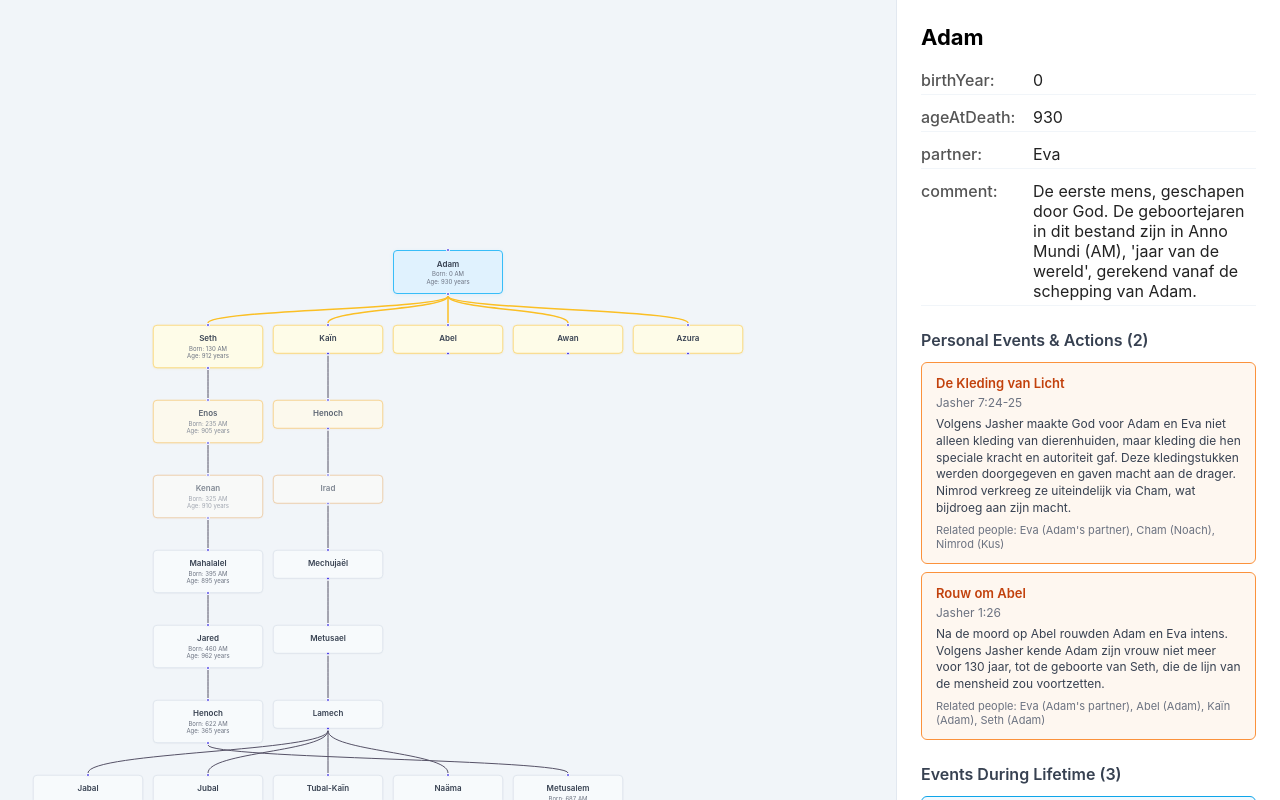
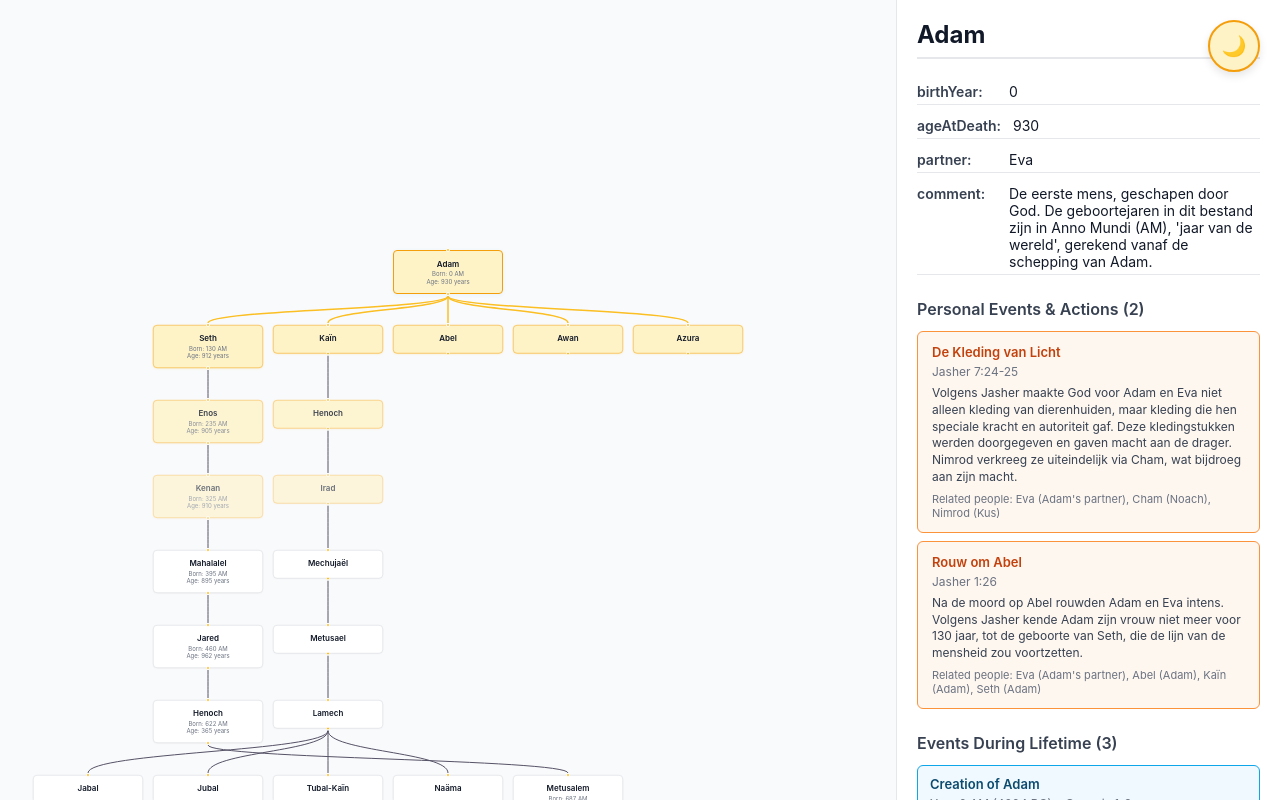
Before and after one commit to RobCvdV/adam-lineage-tree, a React (Vite) app: page / in a window 1280 px wide. Built offline with nearby package versions, Linux system fonts and the light colour scheme.

Commit message:
feat: add dark mode support with toggle switch - Add ThemeContext with light/dark theme colors - Add ThemeToggle component with sun/moon icons - Update all components to use theme colors - Support system preference detection - Save theme preference to localStorage - Smooth transitions between themes

```diff
--- a/src/components/AdamLineageTree.tsx
+++ b/src/components/AdamLineageTree.tsx
@@ -3,6 +3,8 @@ import { Edge, NodeMouseHandler, NodeTypes, ReactFlow, ReactFlowInstance } from
 import '@xyflow/react/dist/style.css';
 import PersonNodeComponent, { PersonNode, PersonNodeData } from './PersonNodeComponent';
 import DetailsPanel from './DetailsPanel';
+import ThemeToggle from './ThemeToggle';
+import { useTheme } from '../context/ThemeContext';
 import { LineageData, lineageData } from "../domain/LineageData";
 import { findDescendantEdges, findDescendants } from './flowHelpers';
 import type { OnInit } from "@xyflow/react/dist/esm/types";
@@ -23,6 +25,7 @@ const defaultEdgeOptions = {
 };
 
 const AdamLineageTree: React.FC = () => {
+  const {theme} = useTheme();
   const [elements, setElements] = useState<{ nodes: PersonNode[]; edges: Edge[] }>({
     nodes: [],
     edges: []
@@ -199,9 +202,12 @@ const AdamLineageTree: React.FC = () => {
       flexDirection: isMobile ? 'column' : 'row',
       width: '100vw',
       height: '100vh',
-      background: '#f1f5f9',
+      background: theme.surfaceBackground,
       position: 'relative'
     }}>
+      {/* Theme Toggle Button */}
+      <ThemeToggle isMobile={isMobile}/>
+
       {/* Mobile Header with Details Toggle */}
       {isMobile && (
         <div style={{
@@ -209,15 +215,15 @@ const AdamLineageTree: React.FC = () => {
           justifyContent: 'space-between',
           alignItems: 'center',
           padding: '12px 16px',
-          background: '#fff',
-          borderBottom: '1px solid #e2e8f0',
+          background: theme.panelBackground,
+          borderBottom: `1px solid ${theme.sectionBorder}`,
           zIndex: 10
         }}>
           <h1 style={{
             margin: 0,
             fontSize: '18px',
             fontWeight: 600,
-            color: '#374151'
+            color: theme.primaryText
           }}>
             Adam Lineage
           </h1>
@@ -226,9 +232,9 @@ const AdamLineageTree: React.FC = () => {
               onClick={toggleMobileDetails}
               style={{
                 padding: '8px 12px',
-                background: isMobileDetailsOpen ? '#3b82f6' : '#f3f4f6',
-                color: isMobileDetailsOpen ? '#fff' : '#374151',
-                border: '1px solid #d1d5db',
+                background: isMobileDetailsOpen ? theme.buttonHoverBackground : theme.buttonBackground,
+                color: isMobileDetailsOpen ? theme.buttonHoverText : theme.buttonText,
+                border: `1px solid ${theme.buttonBorder}`,
                 borderRadius: '6px',
                 fontSize: '14px',
                 fontWeight: 500,
@@ -252,10 +258,16 @@ const AdamLineageTree: React.FC = () => {
           nodes={nodesWithSelection}
           edges={edgesWithHighlighting}
           nodeTypes={nodeTypes}
-          defaultEdgeOptions={defaultEdgeOptions}
+          defaultEdgeOptions={{
+            ...defaultEdgeOptions,
+            style: {
+              stroke: theme.edgeStroke,
+              strokeWidth: 2,
+            }
+          }}
           fitView
           onNodeClick={handleNodeClick}
-          connectionLineStyle={{stroke: '#4f46e5', strokeWidth: 2}}
+          connectionLineStyle={{stroke: theme.edgeHighlight, strokeWidth: 2}}
           proOptions={{hideAttribution: true}}
           onInit={onInit}
         />
@@ -285,7 +297,7 @@ const AdamLineageTree: React.FC = () => {
             left: 0,
             right: 0,
             height: '80vh',
-            background: '#fff',
+            background: theme.panelBackground,
             transition: 'top 0.3s ease-in-out',
             zIndex: 100,
             borderTopLeftRadius: '16px',
@@ -298,13 +310,13 @@ const AdamLineageTree: React.FC = () => {
               justifyContent: 'space-between',
               alignItems: 'center',
               padding: '16px 20px',
-              borderBottom: '1px solid #e2e8f0'
+              borderBottom: `1px solid ${theme.sectionBorder}`
             }}>
               <h2 style={{
                 margin: 0,
                 fontSize: '18px',
                 fontWeight: 600,
-                color: '#374151'
+                color: theme.primaryText
               }}>
                 {getPersonTitle(selectedNode)}
               </h2>
@@ -316,7 +328,7 @@ const AdamLineageTree: React.FC = () => {
                   border: 'none',
                   fontSize: '20px',
                   cursor: 'pointer',
-                  color: '#6b7280'
+                  color: theme.mutedText
                 }}
               >
                 ×
--- a/src/components/DetailList.tsx
+++ b/src/components/DetailList.tsx
@@ -1,4 +1,5 @@
 import React from 'react';
+import { useTheme } from '../context/ThemeContext';
 
 export interface DetailItem {
   key: string;
@@ -10,7 +11,9 @@ export interface DetailListProps {
   className?: string;
 }
 
-const DetailList: React.FC<DetailListProps> = ({ items, className = '' }) => {
+const DetailList: React.FC<DetailListProps> = ({items, className = ''}) => {
+  const {theme} = useTheme();
+
   const renderValue = (value: any): string => {
     if (value === null || value === undefined) return '-';
     if (Array.isArray(value)) return `Array (${value.length} items)`;
@@ -19,8 +22,8 @@ const DetailList: React.FC<DetailListProps> = ({ items, className = '' }) => {
   };
 
   return (
-    <div className={className} style={{ display: 'flex', flexDirection: 'column', gap: '8px' }}>
-      {items.map(({ key, value }) => (
+    <div className={className} style={{display: 'flex', flexDirection: 'column', gap: '8px'}}>
+      {items.map(({key, value}) => (
         <div
           key={key}
           style={{
@@ -28,29 +31,23 @@ const DetailList: React.FC<DetailListProps> = ({ items, className = '' }) => {
             flexDirection: 'row',
             gap: '12px',
             padding: '4px 0',
-            borderBottom: '1px solid #f1f5f9',
+            borderBottom: `1px solid ${theme.sectionBorder}`,
             alignItems: 'flex-start',
           }}
         >
-          <div
-            style={{
-              color: '#555',
-              fontWeight: 500,
-              minWidth: '100px',
-              flexShrink: 0,
-              wordWrap: 'break-word',
-            }}
-          >
+          <div style={{
+            fontWeight: 600,
+            minWidth: '80px',
+            color: theme.secondaryText,
+            fontSize: '14px'
+          }}>
             {key}:
           </div>
-          <div
-            style={{
-              color: '#222',
-              flex: 1,
-              wordWrap: 'break-word',
-              overflow: 'hidden',
-            }}
-          >
+          <div style={{
+            flex: 1,
+            color: theme.primaryText,
+            fontSize: '14px'
+          }}>
             {renderValue(value)}
           </div>
         </div>
--- a/src/components/DetailsPanel.tsx
+++ b/src/components/DetailsPanel.tsx
@@ -4,6 +4,7 @@ import { PersonNodeData } from "./PersonNodeComponent";
 import { LineageData } from "../domain/LineageData";
 import { useDetailsPanelData } from './hooks/useDetailsPanelData';
 import { getDetailsPanelStyles } from './styles/detailsPanelStyles';
+import { useTheme } from '../context/ThemeContext';
 import PersonalEventsSection from './PersonalEventsSection';
 import LifeEventsSection from './LifeEventsSection';
 import ParentSection from './ParentSection';
@@ -16,7 +17,7 @@ interface DetailsPanelProps {
   personTitle?: string;
 }
 
-const EmptyState: React.FC<{ isMobile: boolean; styles: any }> = ({ isMobile, styles }) => (
+const EmptyState: React.FC<{ isMobile: boolean; styles: any }> = ({isMobile, styles}) => (
   <div style={styles.emptyState}>
     {isMobile ? 'Tap a person in the tree to see their details.' : 'Select a person to see details.'}
   </div>
@@ -28,11 +29,18 @@ const DetailsPanel: React.FC<DetailsPanelProps> = ({
   isMobile = false,
   personTitle
 }) => {
-  const { detailItems, children, parentData, lifeEvents, personalEvents } = useDetailsPanelData(nodeData);
-  const styles = getDetailsPanelStyles(isMobile);
+  const {theme} = useTheme();
+  const {
+    detailItems,
+    children,
+    parentData,
+    lifeEvents,
+    personalEvents
+  } = useDetailsPanelData(nodeData);
+  const styles = getDetailsPanelStyles(isMobile, theme);
 
   if (!nodeData) {
-    return <EmptyState isMobile={isMobile} styles={styles} />;
+    return <EmptyState isMobile={isMobile} styles={styles}/>;
   }
 
   return (
--- a/src/components/PersonNodeComponent.tsx
+++ b/src/components/PersonNodeComponent.tsx
@@ -1,5 +1,6 @@
 import React, { useEffect, useState } from 'react';
 import { Handle, Node, NodeProps, Position } from '@xyflow/react';
+import { useTheme } from '../context/ThemeContext';
 import { LineageData } from "../domain/LineageData";
 
 export type PersonNodeData = LineageData & {
@@ -12,8 +13,9 @@ export type PersonNodeData = LineageData & {
 
 export type PersonNode = Node<PersonNodeData, 'personNode'>;
 
-export default function PersonNodeComponent({ data }: NodeProps<PersonNode>) {
+export default function PersonNodeComponent({data}: NodeProps<PersonNode>) {
   const [isMobile, setIsMobile] = useState(false);
+  const {theme} = useTheme();
 
   // Check if we're on mobile for responsive styling
   useEffect(() => {
@@ -31,22 +33,22 @@ export default function PersonNodeComponent({ data }: NodeProps<PersonNode>) {
     const styles = [
       // Generation 1 (children)
       {
-        background: '#fefce8', // bright yellow
-        border: '1px solid #fbbf24',
+        background: theme.nodeSelectedBackground,
+        border: `1px solid ${theme.nodeSelectedBorder}`,
         boxShadow: '0 1px 4px rgba(251,191,36,0.25)',
         opacity: 1.0,
       },
       // Generation 2 (grandchildren)
       {
-        background: '#fffbeb', // lighter yellow
-        border: '1px solid #f59e0b',
+        background: theme.nodeSelectedBackground,
+        border: `1px solid ${theme.nodeSelectedBorder}`,
         boxShadow: '0 1px 4px rgba(245,158,11,0.15)',
         opacity: 0.8,
       },
       // Generation 3 (great-grandchildren)
       {
-        background: '#fefdf8', // very light yellow
-        border: '1px solid #d97706',
+        background: theme.nodeSelectedBackground,
+        border: `1px solid ${theme.nodeSelectedBorder}`,
         boxShadow: '0 1px 4px rgba(217,119,6,0.10)',
         opacity: 0.6,
       },
@@ -56,14 +58,14 @@ export default function PersonNodeComponent({ data }: NodeProps<PersonNode>) {
   };
 
   // Determine background and border colors based on state
-  let background = '#f7fafc'; // default
-  let border = '1px solid #cbd5e1'; // default
-  let boxShadow = '0 1px 4px rgba(0,0,0,0.04)'; // default
+  let background = theme.nodeBackground;
+  let border = `1px solid ${theme.nodeBorder}`;
+  let boxShadow = '0 1px 4px rgba(0,0,0,0.04)';
   let opacity = 1.0;
 
   if (data.selected) {
-    background = '#e0f2fe';
-    border = '2px solid #38bdf8';
+    background = theme.nodeSelectedBackground;
+    border = `2px solid ${theme.nodeSelectedBorder}`;
     boxShadow = '0 2px 8px rgba(56,189,248,0.10)';
   } else if (data.highlighted && data.generation) {
     const highlightStyle = getHighlightStyle(data.generation);
@@ -104,10 +106,10 @@ export default function PersonNodeComponent({ data }: NodeProps<PersonNode>) {
         type="target"
         position={Position.Top}
         style={{
-          background: '#4f46e5',
+          background: theme.edgeHighlight,
           width: isMobile ? 10 : 8,
           height: isMobile ? 10 : 8,
-          border: '2px solid white'
+          border: `2px solid ${theme.nodeBackground}`
         }}
       />
 
@@ -115,7 +117,7 @@ export default function PersonNodeComponent({ data }: NodeProps<PersonNode>) {
       <div style={{
         fontWeight: 600,
         fontSize: fontSize,
-        color: '#374151',
+        color: theme.nodeText,
         marginBottom: 4,
         lineHeight: 1.2,
         textAlign: 'center',
@@ -127,7 +129,7 @@ export default function PersonNodeComponent({ data }: NodeProps<PersonNode>) {
       {/* Birth year and age */}
       <div style={{
         fontSize: detailFontSize,
-        color: '#6b7280',
+        color: theme.mutedText,
         textAlign: 'center',
         lineHeight: 1.2
       }}>
@@ -144,10 +146,10 @@ export default function PersonNodeComponent({ data }: NodeProps<PersonNode>) {
         type="source"
         position={Position.Bottom}
         style={{
-          background: '#4f46e5',
+          background: theme.edgeHighlight,
           width: isMobile ? 10 : 8,
           height: isMobile ? 10 : 8,
-          border: '2px solid white'
+          border: `2px solid ${theme.nodeBackground}`
         }}
       />
     </div>
--- /dev/null
+++ b/src/components/ThemeToggle.tsx
@@ -0,0 +1,49 @@
+import React from 'react';
+import { useTheme } from '../context/ThemeContext';
+
+interface ThemeToggleProps {
+  isMobile?: boolean;
+}
+
+const ThemeToggle: React.FC<ThemeToggleProps> = ({isMobile = false}) => {
+  const {isDarkMode, theme, toggleTheme} = useTheme();
+
+  return (
+    <button
+      onClick={toggleTheme}
+      style={{
+        position: 'fixed',
+        top: isMobile ? 16 : 20,
+        right: isMobile ? 16 : 20,
+        zIndex: 1000,
+        width: isMobile ? 48 : 52,
+        height: isMobile ? 48 : 52,
+        borderRadius: '50%',
+        border: `2px solid ${theme.buttonBorder}`,
+        background: theme.buttonBackground,
+        cursor: 'pointer',
+        display: 'flex',
+        alignItems: 'center',
+        justifyContent: 'center',
+        fontSize: isMobile ? 18 : 20,
+        transition: 'all 0.3s ease',
+        boxShadow: `0 4px 8px rgba(0, 0, 0, ${isDarkMode ? '0.3' : '0.1'})`,
+      }}
+      onMouseEnter={(e) => {
+        e.currentTarget.style.background = theme.buttonHoverBackground;
+        e.currentTarget.style.borderColor = theme.buttonHoverBorder;
+        e.currentTarget.style.transform = 'scale(1.1)';
+      }}
+      onMouseLeave={(e) => {
+        e.currentTarget.style.background = theme.buttonBackground;
+        e.currentTarget.style.borderColor = theme.buttonBorder;
+        e.currentTarget.style.transform = 'scale(1)';
+      }}
+      title={isDarkMode ? 'Switch to light mode' : 'Switch to dark mode'}
+    >
+      {isDarkMode ? '☀️' : '🌙'}
+    </button>
+  );
+};
+
+export default ThemeToggle;
--- a/src/components/styles/detailsPanelStyles.ts
+++ b/src/components/styles/detailsPanelStyles.ts
@@ -1,4 +1,6 @@
-export const getDetailsPanelStyles = (isMobile: boolean) => {
+import { ThemeColors } from '../../context/ThemeContext';
+
+export const getDetailsPanelStyles = (isMobile: boolean, theme: ThemeColors) => {
   const containerPadding = isMobile ? 16 : 24;
   const sectionSpacing = isMobile ? 20 : 24;
 
@@ -6,30 +8,40 @@ export const getDetailsPanelStyles = (isMobile: boolean) => {
     containerPadding,
     sectionSpacing,
     container: {
-      padding: containerPadding,
       width: isMobile ? '100%' : '30%',
-      background: '#fff',
-      borderLeft: isMobile ? 'none' : '1px solid #e2e8f0',
+      maxWidth: isMobile ? 'none' : '400px',
+      minWidth: isMobile ? 'auto' : '300px',
+      background: theme.panelBackground,
+      borderLeft: isMobile ? 'none' : `1px solid ${theme.sectionBorder}`,
+      padding: isMobile ? '16px' : '20px',
+      overflowY: 'auto' as const,
       height: isMobile ? 'auto' : '100vh',
-      boxSizing: 'border-box' as const,
-      overflow: 'auto' as const
+      color: theme.primaryText,
+      transition: 'background-color 0.3s ease, color 0.3s ease'
+    },
+    title: {
+      fontSize: isMobile ? '20px' : '24px',
+      fontWeight: 700,
+      marginBottom: isMobile ? '16px' : '20px',
+      color: theme.primaryText,
+      borderBottom: `2px solid ${theme.sectionBorder}`,
+      paddingBottom: '8px'
     },
     emptyState: {
-      padding: containerPadding,
       width: isMobile ? '100%' : '30%',
-      background: '#fff',
-      borderLeft: isMobile ? 'none' : '1px solid #e2e8f0',
-      height: isMobile ? 'auto' : '100vh',
-      boxSizing: 'border-box' as const,
-      color: '#888',
-      fontSize: 16,
-      minHeight: isMobile ? '50vh' : 'auto'
-    },
-    title: {
-      fontWeight: 700,
-      fontSize: isMobile ? 20 : 22,
-      marginBottom: isMobile ? 12 : 16,
-      wordWrap: 'break-word' as const
+      maxWidth: isMobile ? 'none' : '400px',
+      minWidth: isMobile ? 'auto' : '300px',
+      background: theme.panelBackground,
+      borderLeft: isMobile ? 'none' : `1px solid ${theme.sectionBorder}`,
+      padding: isMobile ? '16px' : '20px',
+      display: 'flex',
+      alignItems: 'center',
+      justifyContent: 'center',
+      height: isMobile ? '200px' : '100vh',
+      color: theme.mutedText,
+      fontSize: '16px',
+      textAlign: 'center' as const,
+      transition: 'background-color 0.3s ease, color 0.3s ease'
     }
   };
 };
--- /dev/null
+++ b/src/context/ThemeContext.tsx
@@ -0,0 +1,146 @@
+import React, { createContext, useContext, useState, useEffect, ReactNode } from 'react';
+
+export interface ThemeColors {
+  // Background colors
+  background: string;
+  surfaceBackground: string;
+  panelBackground: string;
+
+  // Text colors
+  primaryText: string;
+  secondaryText: string;
+  mutedText: string;
+
+  // Node colors
+  nodeBackground: string;
+  nodeBorder: string;
+  nodeSelectedBackground: string;
+  nodeSelectedBorder: string;
+  nodeText: string;
+
+  // Button colors
+  buttonBackground: string;
+  buttonBorder: string;
+  buttonText: string;
+  buttonHoverBackground: string;
+  buttonHoverBorder: string;
+  buttonHoverText: string;
+
+  // Edge colors
+  edgeStroke: string;
+  edgeHighlight: string;
+
+  // Section colors
+  sectionBorder: string;
+}
+
+const lightTheme: ThemeColors = {
+  background: '#ffffff',
+  surfaceBackground: '#f9fafb',
+  panelBackground: '#ffffff',
+
+  primaryText: '#111827',
+  secondaryText: '#374151',
+  mutedText: '#6b7280',
+
+  nodeBackground: '#ffffff',
+  nodeBorder: '#d1d5db',
+  nodeSelectedBackground: '#fef3c7',
+  nodeSelectedBorder: '#f59e0b',
+  nodeText: '#111827',
+
+  buttonBackground: '#fef3c7',
+  buttonBorder: '#f59e0b',
+  buttonText: '#374151',
+  buttonHoverBackground: '#fbbf24',
+  buttonHoverBorder: '#d97706',
+  buttonHoverText: '#ffffff',
+
+  edgeStroke: '#6b7280',
+  edgeHighlight: '#fbbf24',
+
+  sectionBorder: '#e5e7eb'
+};
+
+const darkTheme: ThemeColors = {
+  background: '#111827',
+  surfaceBackground: '#1f2937',
+  panelBackground: '#374151',
+
+  primaryText: '#f9fafb',
+  secondaryText: '#d1d5db',
+  mutedText: '#9ca3af',
+
+  nodeBackground: '#374151',
+  nodeBorder: '#6b7280',
+  nodeSelectedBackground: '#451a03',
+  nodeSelectedBorder: '#f59e0b',
+  nodeText: '#f9fafb',
+
+  buttonBackground: '#451a03',
+  buttonBorder: '#f59e0b',
+  buttonText: '#d1d5db',
+  buttonHoverBackground: '#92400e',
+  buttonHoverBorder: '#f59e0b',
+  buttonHoverText: '#ffffff',
+
+  edgeStroke: '#9ca3af',
+  edgeHighlight: '#fbbf24',
+
+  sectionBorder: '#6b7280'
+};
+
+interface ThemeContextType {
+  isDarkMode: boolean;
+  theme: ThemeColors;
+  toggleTheme: () => void;
+}
+
+const ThemeContext = createContext<ThemeContextType | undefined>(undefined);
+
+export const useTheme = (): ThemeContextType => {
+  const context = useContext(ThemeContext);
+  if (!context) {
+    throw new Error('useTheme must be used within a ThemeProvider');
+  }
+  return context;
+};
+
+interface ThemeProviderProps {
+  children: ReactNode;
+}
+
+export const ThemeProvider: React.FC<ThemeProviderProps> = ({children}) => {
+  const [isDarkMode, setIsDarkMode] = useState<boolean>(() => {
+    // Check for saved theme preference or default to light mode
+    const savedTheme = localStorage.getItem('theme');
+    if (savedTheme) {
+      return savedTheme === 'dark';
+    }
+    // Check system preference
+    return window.matchMedia && window.matchMedia('(prefers-color-scheme: dark)').matches;
+  });
+
+  const theme = isDarkMode ? darkTheme : lightTheme;
+
+  const toggleTheme = () => {
+    setIsDarkMode(prev => {
+      const newMode = !prev;
+      localStorage.setItem('theme', newMode ? 'dark' : 'light');
+      return newMode;
+    });
+  };
+
+  useEffect(() => {
+    // Apply theme to document body
+    document.body.style.backgroundColor = theme.background;
+    document.body.style.color = theme.primaryText;
+    document.body.style.transition = 'background-color 0.3s ease, color 0.3s ease';
+  }, [theme]);
+
+  return (
+    <ThemeContext.Provider value={{isDarkMode, theme, toggleTheme}}>
+      {children}
+    </ThemeContext.Provider>
+  );
+};
--- a/src/index.tsx
+++ b/src/index.tsx
@@ -1,6 +1,7 @@
 import React from 'react';
 import { createRoot } from 'react-dom/client';
 import AdamLineageTree from './components/AdamLineageTree';
+import { ThemeProvider } from './context/ThemeContext';
 import './styles/mobile.css';
 
 const container = document.getElementById('root');
@@ -8,6 +9,8 @@ const root = createRoot(container!);
 
 root.render(
   <React.StrictMode>
-    <AdamLineageTree />
+    <ThemeProvider>
+      <AdamLineageTree/>
+    </ThemeProvider>
   </React.StrictMode>
 );
```
